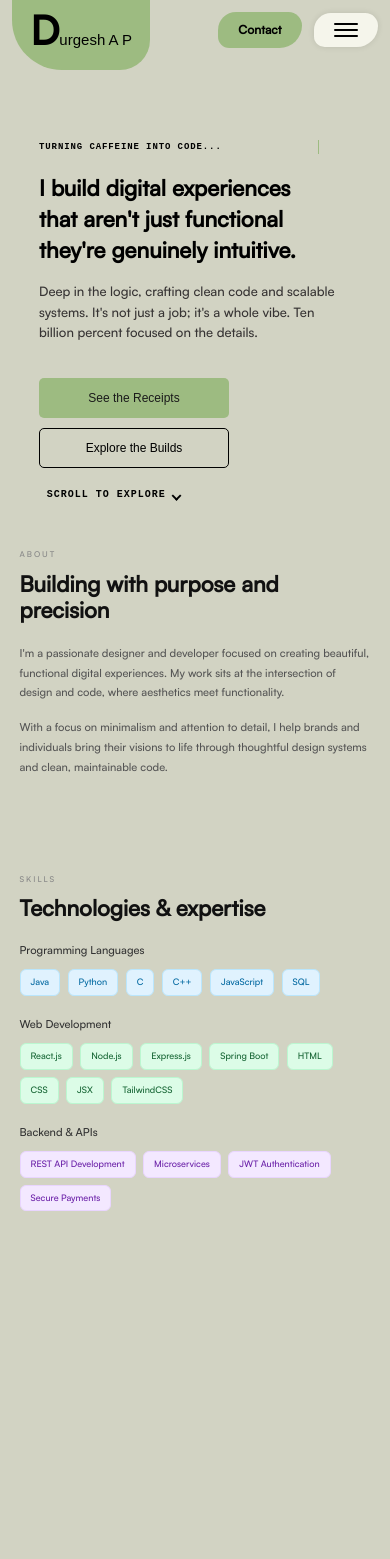
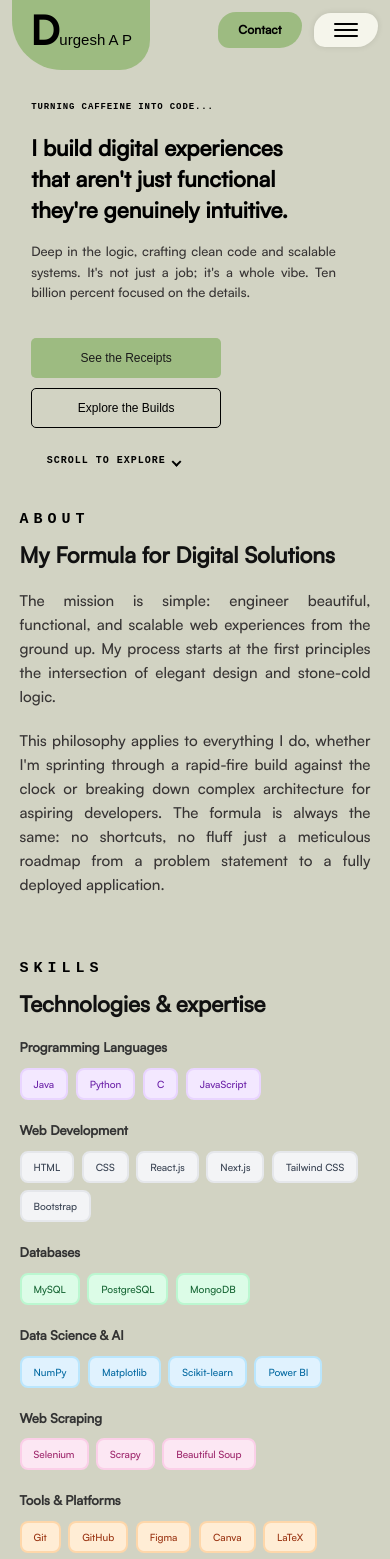
Before and after one commit to Durgesh3805/Portfolio, a Next.js app: page / in a window 390 px wide. Shown: the top 1559 px of the page. Before the commit the page ends 1391 px from the top, so only its background shows below. Built offline with nearby package versions, Linux system fonts and the light colour scheme.

Commit message:
Implemented About and Skill section, Made the design responsive for Big screens and implemneted smooth navigation

```diff
--- a/app/components/about/About.js
+++ b/app/components/about/About.js
@@ -1,58 +1,86 @@
-// File: app/components/about/About.js
+"use client";
 
-import styles from './About.module.css';
+import { useState, useEffect } from "react";
+import styles from "./About.module.css";
 
-// A helper array for skills to keep the JSX clean
-const skills = {
-  languages: ['Java', 'Python', 'C', 'C++', 'JavaScript', 'SQL'],
-  web: ['React.js', 'Node.js', 'Express.js', 'Spring Boot', 'HTML', 'CSS', 'JSX', 'TailwindCSS'],
-  backend: ['REST API Development', 'Microservices', 'JWT Authentication', 'Secure Payments'],
+// Using the more detailed skills data object
+const skillsData = {
+  "Programming Languages": ["Java", "Python", "C", "JavaScript"],
+  "Web Development": [
+    "HTML",
+    "CSS",
+    "React.js",
+    "Next.js",
+    "Tailwind CSS",
+    "Bootstrap",
+  ],
+  Databases: ["MySQL", "PostgreSQL", "MongoDB"],
+  "Data Science & AI": ["NumPy", "Matplotlib", "Scikit-learn", "Power BI"],
+  "Web Scraping": ["Selenium", "Scrapy", "Beautiful Soup"],
+  "Tools & Platforms": ["Git", "GitHub", "Figma", "Canva", "LaTeX", "REST API"],
 };
 
 export default function About() {
+  // Array of color classes for random assignment
+  const colorClasses = ["blue", "green", "purple", "gray", "orange", "pink"];
+
+  const [shuffledColors, setShuffledColors] = useState([]);
+
+  // useEffect shuffles the colors once when the component loads
+  useEffect(() => {
+    const shuffled = [...colorClasses].sort(() => 0.5 - Math.random());
+    setShuffledColors(shuffled);
+  }, []);
+
+  if (shuffledColors.length === 0) {
+    return null;
+  }
+
   return (
     <section className={styles.aboutPage}>
-      {/* ABOUT SECTION */}
+      {/* --- ABOUT SECTION (from your first file) --- */}
       <div className={styles.sectionContainer}>
         <div className={styles.headingColumn}>
           <p className={styles.subheading}>ABOUT</p>
-          <h2 className={styles.mainHeading}>Building with purpose and precision</h2>
+          <h2 className={styles.mainHeading}>
+            My Formula for Digital Solutions
+          </h2>
         </div>
         <div className={styles.contentColumn}>
-          <p className={styles.description}>
-            I'm a passionate designer and developer focused on creating beautiful, functional digital experiences. My work sits at the intersection of design and code, where aesthetics meet functionality.
+          <p className={`${styles.description} ${styles.firstParagraph}`}>
+            The mission is simple: engineer beautiful, functional, and scalable web experiences from the ground up. My process starts at the first principles the intersection of elegant design and stone-cold logic.
           </p>
           <p className={styles.description}>
-            With a focus on minimalism and attention to detail, I help brands and individuals bring their visions to life through thoughtful design systems and clean, maintainable code.
+            This philosophy applies to everything I do, whether I'm sprinting through a rapid-fire build against the clock or breaking down complex architecture for aspiring developers. The formula is always the same: no shortcuts, no fluff just a meticulous roadmap from a problem statement to a fully deployed application.
           </p>
         </div>
       </div>
 
-      {/* SKILLS SECTION */}
+      {/* --- DYNAMIC SKILLS SECTION (from your second file) --- */}
       <div className={styles.sectionContainer}>
         <div className={styles.headingColumn}>
           <p className={styles.subheading}>SKILLS</p>
           <h2 className={styles.mainHeading}>Technologies & expertise</h2>
         </div>
         <div className={styles.contentColumn}>
-          <div className={styles.skillCategory}>
-            <h3>Programming Languages</h3>
-            <div className={styles.skillsGrid}>
-              {skills.languages.map(skill => <span key={skill} className={`${styles.skillPill} ${styles.blue}`}>{skill}</span>)}
-            </div>
-          </div>
-          <div className={styles.skillCategory}>
-            <h3>Web Development</h3>
-            <div className={styles.skillsGrid}>
-              {skills.web.map(skill => <span key={skill} className={`${styles.skillPill} ${styles.green}`}>{skill}</span>)}
-            </div>
-          </div>
-          <div className={styles.skillCategory}>
-            <h3>Backend & APIs</h3>
-            <div className={styles.skillsGrid}>
-              {skills.backend.map(skill => <span key={skill} className={`${styles.skillPill} ${styles.purple}`}>{skill}</span>)}
-            </div>
-          </div>
+          {Object.entries(skillsData).map(([category, skills], index) => {
+            const colorClass = shuffledColors[index];
+            return (
+              <div key={category} className={styles.skillCategory}>
+                <h3>{category}</h3>
+                <div className={styles.skillsGrid}>
+                  {skills.map((skill) => (
+                    <span
+                      key={skill}
+                      className={`${styles.skillPill} ${styles[colorClass]}`}
+                    >
+                      {skill}
+                    </span>
+                  ))}
+                </div>
+              </div>
+            );
+          })}
         </div>
       </div>
     </section>
--- a/app/components/about/About.module.css
+++ b/app/components/about/About.module.css
@@ -1,23 +1,29 @@
 /* File: app/components/about/About.module.css */
-
+@media (min-width: 80rem) {
+  .firstParagraph {
+    margin-top: 2.5rem; /* You can adjust this value */
+  }
+}
 .aboutPage {
-  padding: 0 10% 10rem;
-  max-width: 160rem;
+  padding: 0 10rem 10rem;
+  max-width: 1600px;
+  margin: 0 auto;
 }
 
 .sectionContainer {
   display: grid;
   grid-template-columns: 2fr 3fr; /* 40% / 60% split */
   gap: 4rem;
-  margin-bottom: 10rem;
+  margin-bottom: 6rem;
 }
 
 .subheading {
-  font-size: 0.8rem;
-  color: #888;
-  text-transform: uppercase;
-  letter-spacing: 0.2rem; /* Converted from 2px */
+    font-size: 1.5rem;
+  font-weight: 620;
+  color: #000;
   margin-bottom: 1rem;
+  font-family: 'Courier New', Courier, monospace;
+  letter-spacing: 0.5rem;
 }
 
 .mainHeading {
@@ -28,17 +34,19 @@
 }
 
 .description {
-  font-size: 1.1rem;
-  line-height: 1.8;
-  color: #555;
-  margin-bottom: 1.5rem;
+  font-size: 1.5rem;
+  line-height: 1.6;
+  color: #373434;
+
+  margin-bottom: 2rem;
+  text-align: justify;
 }
 
 /* --- Skills Section Specifics --- */
 .skillCategory h3 {
-  font-weight: 500;
+  font-weight: 650;
   margin-bottom: 1rem;
-  font-size: 1.1rem;
+  font-size: 1.3rem;
   color: #333;
 }
 
@@ -53,14 +61,13 @@
 }
 
 .skillPill {
-  padding: 0.5rem 1rem;
-  border-radius: 0.6rem; /* Converted from 6px */
-  font-size: 0.9rem;
-  font-weight: 500;
-  border: 0.1rem solid transparent; /* Converted from 1px */
+  padding: 0.6rem 1.2rem;     /* Increased padding for more breathing room */
+  border-radius: 0.8rem;    /* Slightly more rounded */
+  font-size: 1.0rem;        /* CHANGED: Increased font size */
+  font-weight: 500;         /* CHANGED: Made font semi-bold */
+  border: 0.2rem solid transparent; /* CHANGED: Increased border width */
 }
 
-/* Skill Pill Colors */
 .blue {
   background-color: #e0f2fe; /* light blue */
   border-color: #bae6fd;
@@ -79,6 +86,26 @@
   color: #6b21a8;
 }
 
+.orange {
+  background-color: #ffedd5; /* light orange */
+  border-color: #fed7aa;
+  color: #9a3412;
+}
+
+.pink {
+  background-color: #fce7f3; /* light pink */
+  border-color: #fbcfe8;
+  color: #9d266b;
+}
+
+.gray {
+  background-color: #f3f4f6; /* light gray */
+  border-color: #e5e7eb;
+  color: #374151;
+}
+
+
+
 /* --- Responsive Adjustments --- */
 @media (max-width: 80rem) { /* Converted from 800px */
   .aboutPage {
@@ -88,10 +115,17 @@
   .sectionContainer {
     grid-template-columns: 1fr; /* Stack columns on smaller screens */
     gap: 2rem;
-    margin-bottom: 8rem; /* Converted from 80px */
+    margin-bottom: 4rem; /* Converted from 80px */
   }
 
   .mainHeading {
     font-size: 2.2rem;
   }
 }
+@media (min-width: 1800px) {
+  .sectionContainer {
+    /* Adjust grid to give content more space and widen the gap */
+    grid-template-columns: 1fr 2fr;
+    gap: 6rem;
+  }
+}
--- a/app/components/hero/Hero.module.css
+++ b/app/components/hero/Hero.module.css
@@ -5,7 +5,7 @@
   justify-content: flex-start;
   align-items: flex-start;
   color: #000;
-  padding: 0 5%;
+  padding: 0 5rem;
   padding-left: 15%;
   box-sizing: border-box;
   overflow-x: hidden;
@@ -16,7 +16,7 @@
   max-width: 1600px;
   width: 100%;
   padding-bottom: 3rem;
-  padding-top: calc(var(--header-height, 8rem));
+  padding-top: calc(var(--header-height, 6rem));
   user-select: none;
   -webkit-user-select: none;
   -moz-user-select: none;
@@ -80,7 +80,7 @@
   font-size: 1.3rem;
   line-height: 1.6;
   color: #373434;
-  max-width: 700px;
+  max-width: 700ch;
   margin-bottom: 3.5rem;
 }
 
@@ -194,18 +194,21 @@
 /* --- Responsive Adjustments --- */
 @media (max-width: 768px) {
   .hero {
-    padding: 0 10%;
+    padding: 0 8%;
   }
   .heroInner {
     padding-bottom: 0rem;
+    padding-top: calc(var(--header-height, 4rem));
   }
   .mainHeading {
     font-size: 3rem;
     line-height: 1.4;
+    text-align: justify;
   }
   .description {
     font-size: 1.3rem;
-    max-width: 95%;
+    max-width: 93%;
+    text-align: justify;
   }
   .buttonsContainer {
     flex-direction: column;
@@ -222,7 +225,7 @@
   .scrollIndicator{
     font-size: 1rem;
     left: 12%;
-    bottom: 2.5rem;
+    bottom: 2rem;
 
   }
 
```
